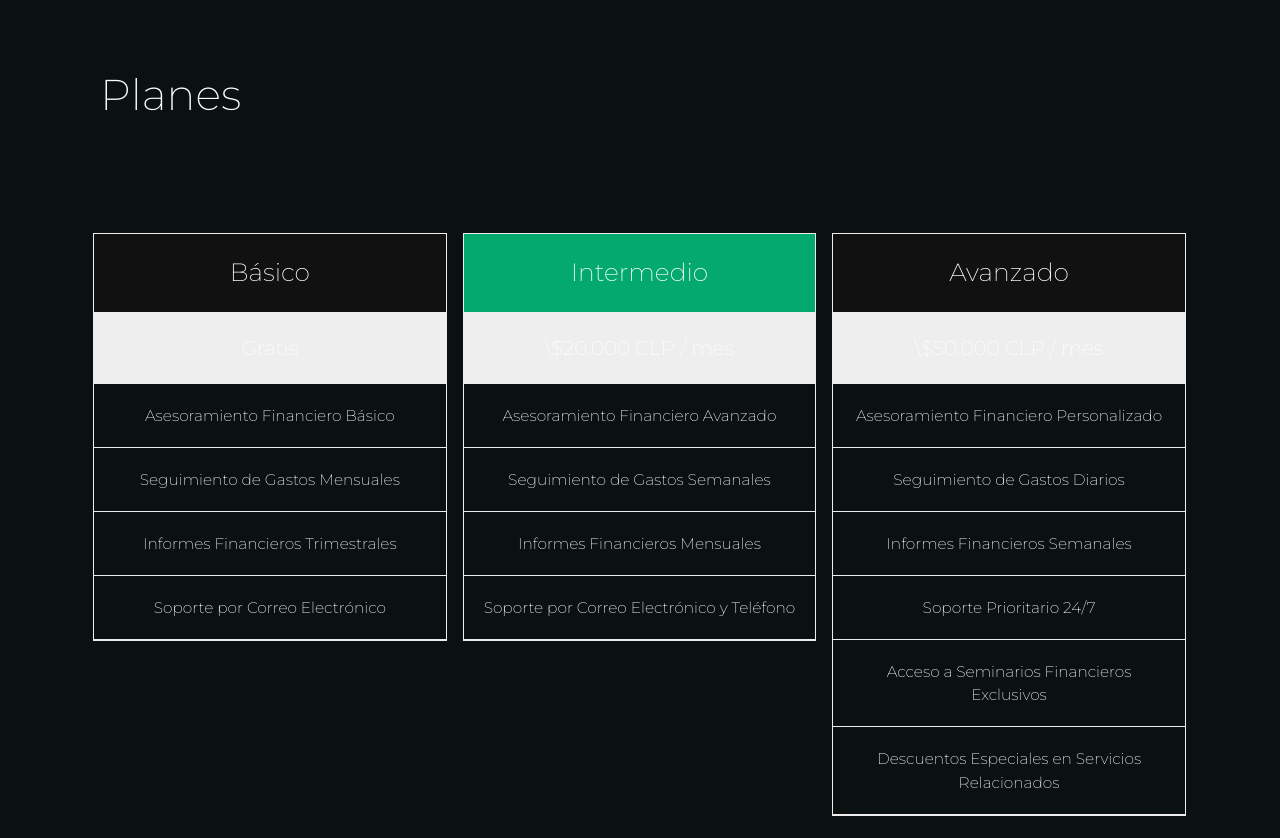
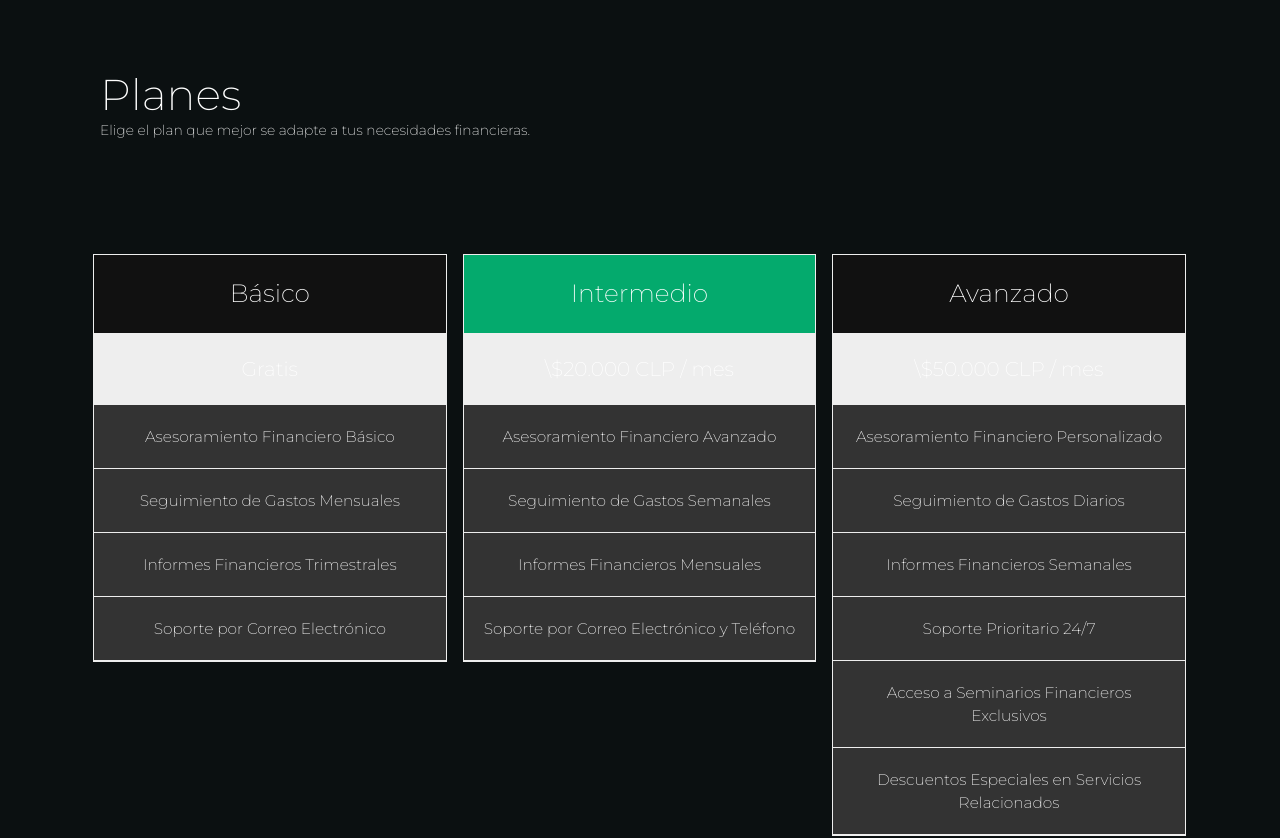
Before and after one commit to Servicio-de-gestion-financiera/ServicioDeGestionFinanciera.github.io, a website: page index.html in a window 1280 px wide. Shown: the part 2900-3738 px from the top of the page. Drawn offline with Linux system fonts and the light colour scheme; some packages are replaced by stand-ins of ours.

Commit message:
and text planes 2.0

```diff
--- a/index.html
+++ b/index.html
@@ -274,13 +274,14 @@ The above copyright notice and this permission notice shall be included in all c
         <div class="container">
           <div class="title" style="color: white; font-size: 110%;">
             <h2>Planes</h2>
+            <p style="color: white; font-size: 90%;">Elige el plan que mejor se adapte a tus necesidades financieras.</p>
           </div>
           <div class="row">
             <!-- Aquí puedes detallar los planes (básico, standard, premium) con sus capacidades, tamaños, etc. -->
             <div class="pricing-plans">
               <!-- Plan Gratis -->
               <div class="columns">
-                <ul class="price" style="color: white; font-size: 110%;">
+                <ul class="price" style="color: white; font-size: 110%; background-color: #333;">
                   <li class="header">Básico</li>
                   <li class="grey">Gratis</li>
                   <li>Asesoramiento Financiero Básico</li>
@@ -292,7 +293,7 @@ The above copyright notice and this permission notice shall be included in all c
 
               <!-- Plan Estándar -->
               <div class="columns">
-                <ul class="price" style="color: white; font-size: 110%;">
+                <ul class="price" style="color: white; font-size: 110%; background-color: #333;">
                   <li class="header" style="background-color:#04AA6D">Intermedio</li>
                   <li class="grey">\$20.000 CLP / mes</li>
                   <li>Asesoramiento Financiero Avanzado</li>
@@ -304,7 +305,7 @@ The above copyright notice and this permission notice shall be included in all c
 
               <!-- Plan Premium -->
               <div class="columns">
-                <ul class="price" style="color: white; font-size: 110%;">
+                <ul class="price" style="color: white; font-size: 110%; background-color: #333;">
                   <li class="header">Avanzado</li>
                   <li class="grey">\$50.000 CLP / mes</li>
                   <li>Asesoramiento Financiero Personalizado</li>
```
